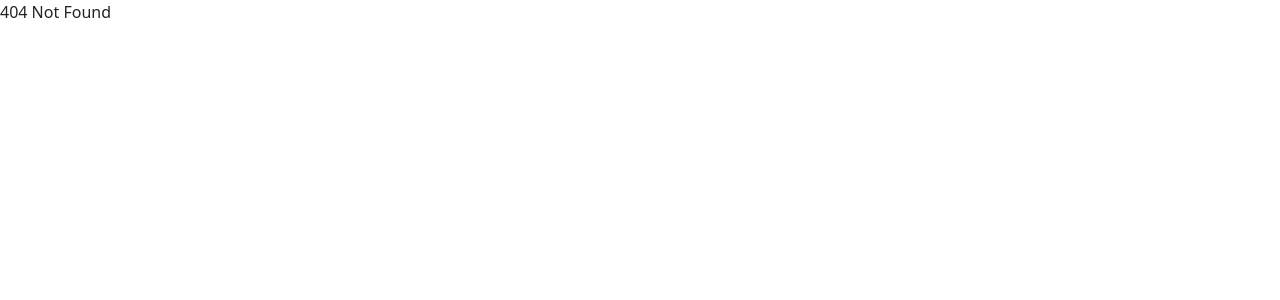
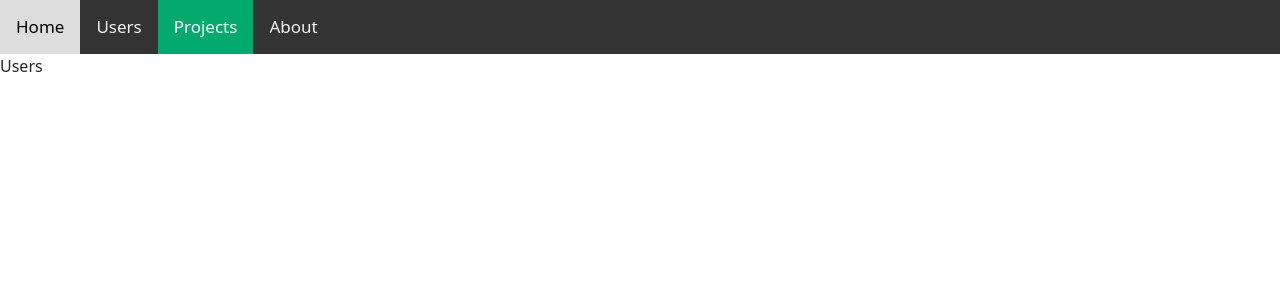
Before and after one commit to Huyllee/jwt-frontend, a React (Create React App) app: page /projects in a window 1280 px wide. Before the commit this address had no page. Shown: the top 300 px of the page. Built offline with nearby package versions, Linux system fonts and the light colour scheme; sample sign-in values are in the browser's storage.

Commit message:
private routes

```diff
--- a/src/App.js
+++ b/src/App.js
@@ -1,13 +1,10 @@
 import "./App.scss";
-import Login from "./components/Login/Login";
 import Nav from "./components/Navigation/Nav";
-import Register from "./components/Register/Register";
 import { BrowserRouter as Router, Switch, Route } from "react-router-dom";
 import { ToastContainer } from "react-toastify";
-import Users from "./components/ManageUsers/Users";
 import "react-toastify/dist/ReactToastify.css";
 import { useEffect, useState } from "react";
-import _ from "lodash";
+import AppRoutes from "./routes/AppRoutes";
 
 function App() {
   const [account, setAccount] = useState({});
@@ -19,27 +16,13 @@
   }, []);
 
   return (
+    <>
+      <Router>
+        <div className="app-header">
+          <Nav />
+        </div>
         <div className="App">
-      <Router>
-        {account && !_.isEmpty(account) && account.isAuth && <Nav />}
-        <Switch>
-          <Route path="/about">about</Route>
-          <Route path="/news">news</Route>
-          <Route path="/contact">contact</Route>
-          <Route path="/register">
-            <Register />
-          </Route>
-          <Route path="/login">
-            <Login />
-          </Route>
-          <Route path="/users">
-            <Users />
-          </Route>
-          <Route path="/" exact>
-            home
-          </Route>
-          <Route path="*">404 Not Found</Route>
-        </Switch>
+          <AppRoutes />
 
           <ToastContainer
             position="top-right"
@@ -53,8 +36,9 @@
             pauseOnHover
             theme="light"
           />
+        </div>
       </Router>
-    </div>
+    </>
   );
 }
 
--- a/src/components/Login/Login.js
+++ b/src/components/Login/Login.js
@@ -1,4 +1,4 @@
-import React, { useState } from "react";
+import React, { useEffect, useState } from "react";
 import "./Login.scss";
 import { useHistory } from "react-router-dom";
 import { toast } from "react-toastify";
@@ -14,6 +14,15 @@
   const [objValidInput, setObjValidInput] = useState(defaultObjValidInput);
 
   let history = useHistory();
+
+  useEffect(() => {
+    let session = sessionStorage.getItem("account");
+    if (session) {
+      history.push("/");
+      window.location.reload();
+    }
+    // eslint-disable-next-line react-hooks/exhaustive-deps
+  }, []);
 
   const handleCreateNewAccount = () => {
     history.push("/register");
--- a/src/components/ManageUsers/Users.js
+++ b/src/components/ManageUsers/Users.js
@@ -1,15 +1,6 @@
-import React, { useEffect } from "react";
-import { useHistory } from "react-router-dom";
+import React from "react";
 
 const Users = () => {
-  let history = useHistory();
-
-  useEffect(() => {
-    let session = sessionStorage.getItem("account");
-    if (!session) {
-      history.push("/login");
-    }
-  }, []);
   return <div>Users</div>;
 };
 
--- a/src/components/Navigation/Nav.js
+++ b/src/components/Navigation/Nav.js
@@ -1,16 +1,32 @@
-import React from 'react';
-import './Nav.scss';
-import {NavLink} from 'react-router-dom'
+import React, { useEffect, useState } from "react";
+import "./Nav.scss";
+import { NavLink, useLocation } from "react-router-dom";
 
 const Nav = (props) => {
+  const [isShow, setIsShow] = useState(true);
+  const location = useLocation();
+
+  useEffect(() => {
+    if (location.pathname === "/login") {
+      setIsShow(false);
+    }
+    // eslint-disable-next-line react-hooks/exhaustive-deps
+  }, []);
+
   return (
-    <div className="topnav">
-  <NavLink to="/" exact>Home</NavLink>
-  <NavLink to="/news">News</NavLink>
-  <NavLink to="/contact">Contact</NavLink>
-  <NavLink to="/about">About</NavLink>
-</div>
-  )
-}
+    <>
+      {isShow && (
+        <div className="topnav">
+          <NavLink to="/" exact>
+            Home
+          </NavLink>
+          <NavLink to="/users">Users</NavLink>
+          <NavLink to="/projects">Projects</NavLink>
+          <NavLink to="/about">About</NavLink>
+        </div>
+      )}
+    </>
+  );
+};
 
-export default Nav
+export default Nav;
--- /dev/null
+++ b/src/routes/AppRoutes.js
@@ -0,0 +1,29 @@
+import React from "react";
+import { Switch, Route } from "react-router-dom";
+import Users from "../components/ManageUsers/Users";
+import Login from "../components/Login/Login";
+import Register from "../components/Register/Register";
+import PrivateRoutes from "./PrivateRoutes";
+
+const AppRoutes = (props) => {
+  return (
+    <>
+      <Switch>
+        <PrivateRoutes path="/projects" component={Users} />
+        <PrivateRoutes path="/users" component={Users} />
+        <Route path="/register">
+          <Register />
+        </Route>
+        <Route path="/login">
+          <Login />
+        </Route>
+        <Route path="/" exact>
+          home
+        </Route>
+        <Route path="*">404 Not Found</Route>
+      </Switch>
+    </>
+  );
+};
+
+export default AppRoutes;
--- /dev/null
+++ b/src/routes/PrivateRoutes.js
@@ -0,0 +1,24 @@
+/* eslint-disable react-hooks/exhaustive-deps */
+import React, { useEffect } from "react";
+import { Route } from "react-router-dom";
+import { useHistory } from "react-router-dom";
+
+const PrivateRoutes = (props) => {
+  let history = useHistory();
+
+  useEffect(() => {
+    let session = sessionStorage.getItem("account");
+    if (!session) {
+      history.push("/login");
+      window.location.reload();
+    }
+  }, []);
+
+  return (
+    <>
+      <Route path={props.path} component={props.component} />
+    </>
+  );
+};
+
+export default PrivateRoutes;
```
Also changed, not shown: src/routes/DevRoutes.js (added), src/routes/LeaderRoutes.js (added). Lines whose indentation alone changed are shown as unchanged.
